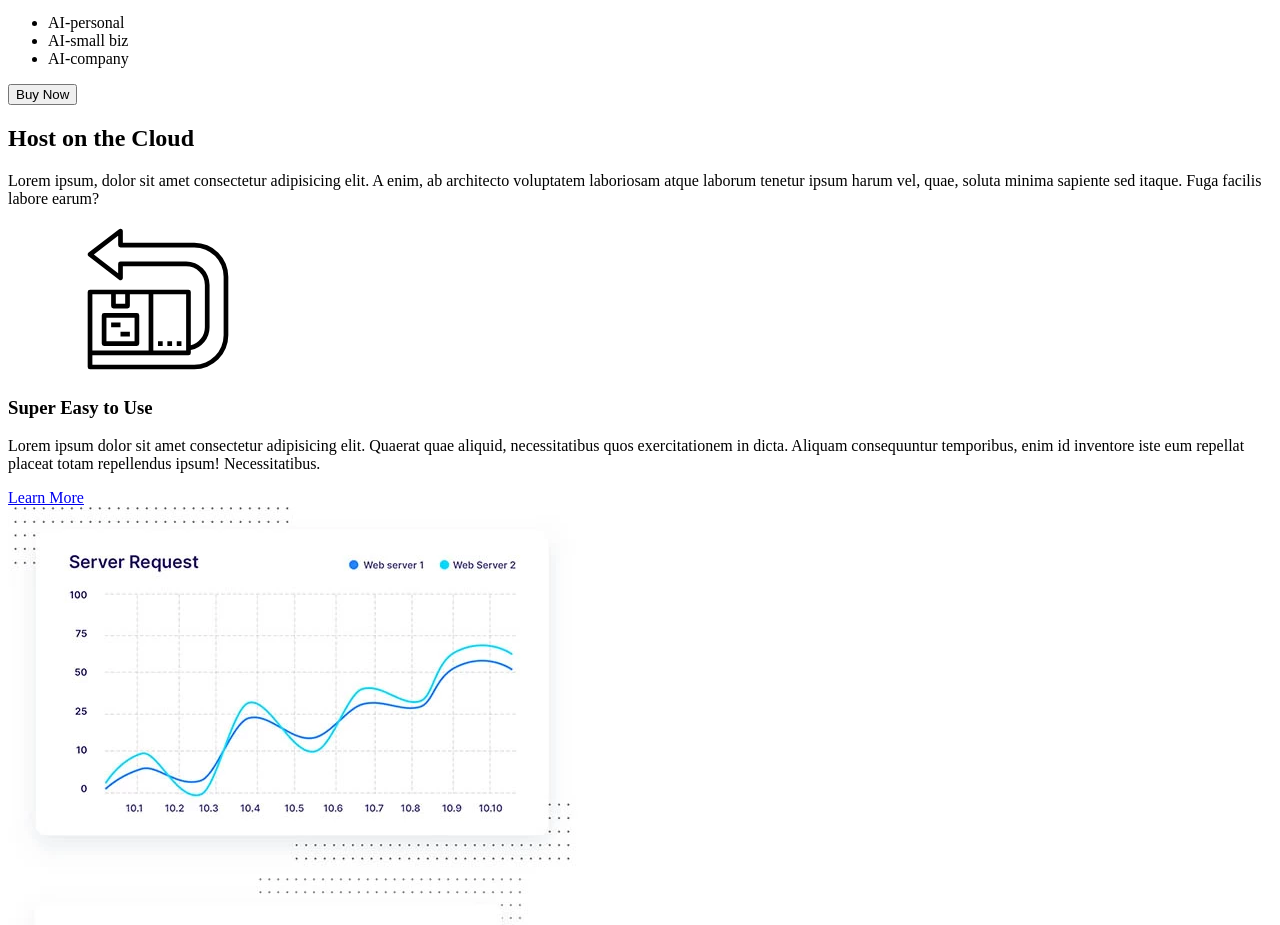
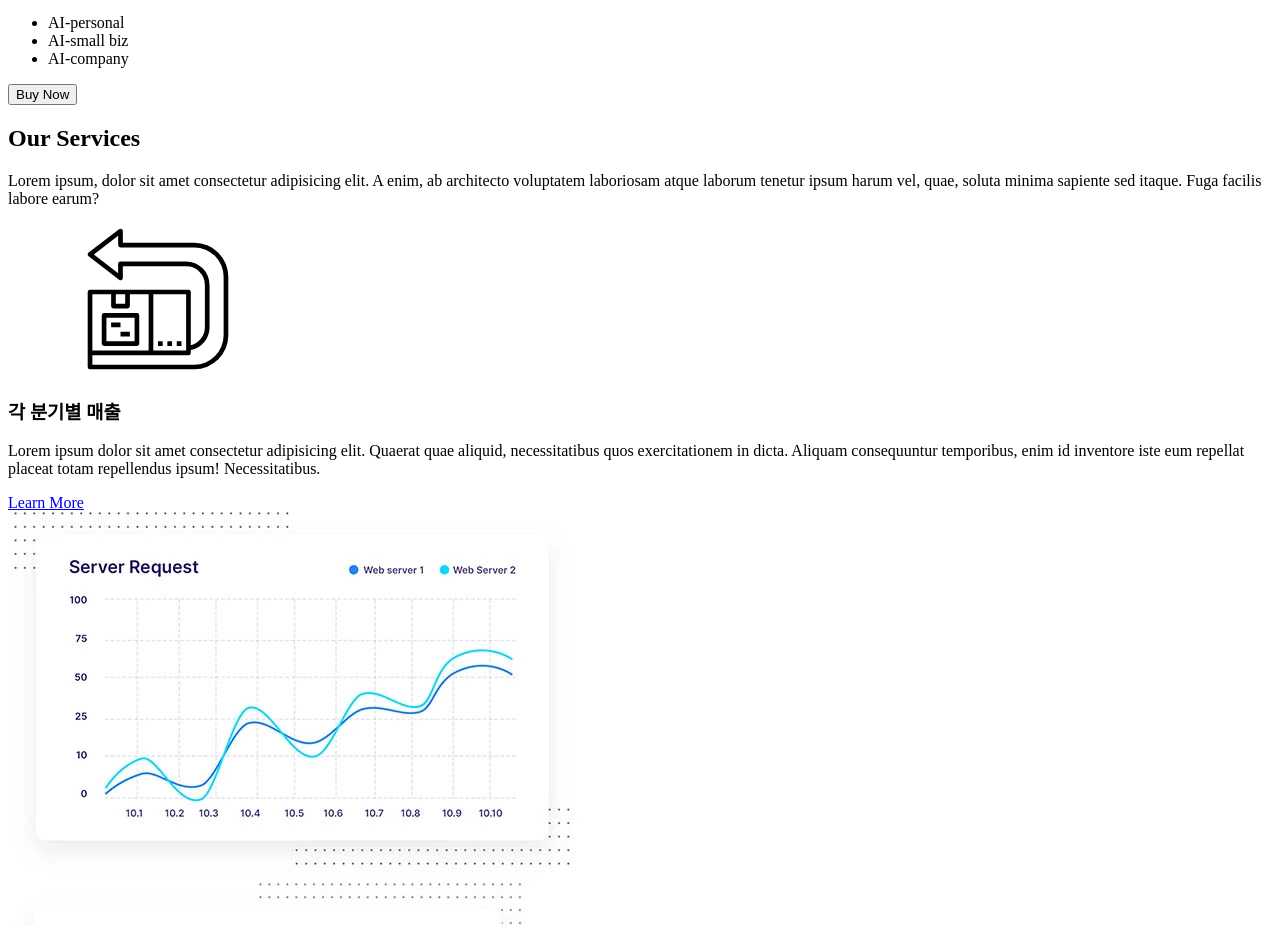
Before and after one commit to lecturewww/Tuts_project01, a website built with Parcel: page index.html in a window 1280 px wide. Shown: the part 1121-2046 px from the top of the page. Built offline with nearby package versions, Linux system fonts and the light colour scheme; files whose address does not match are found by name.

Commit message:
Update index.html

```diff
--- a/index.html
+++ b/index.html
@@ -125,7 +125,7 @@
 </section>
     <!-- block-feature.html -->
     <section class="block container">
-        <header class="block__header"><h2>Host on the Cloud</h2></header>
+        <header class="block__header"><h2>Our Services</h2></header>
         <p>Lorem ipsum, dolor sit amet consectetur adipisicing elit. A enim, ab architecto voluptatem laboriosam atque laborum tenetur ipsum harum vel, quae, soluta minima sapiente sed itaque. Fuga facilis labore earum?</p>
 
             <!-- feature -->
@@ -137,7 +137,7 @@
                            <use xlink:href="./images/mysprite.svg#easy"></use>
                        </svg>
                    </span>
-              <h3 class="feature__heading">Super Easy to Use</h3>
+              <h3 class="feature__heading">각 분기별 매출</h3>
               <p> Lorem ipsum dolor sit amet consectetur adipisicing elit. Quaerat quae aliquid, necessitatibus quos exercitationem in dicta. Aliquam consequuntur temporibus, enim id inventore iste eum repellat placeat totam repellendus ipsum! Necessitatibus.</p>
                <a href="/" class="link-arrow">Learn More</a>
                </div>
```
